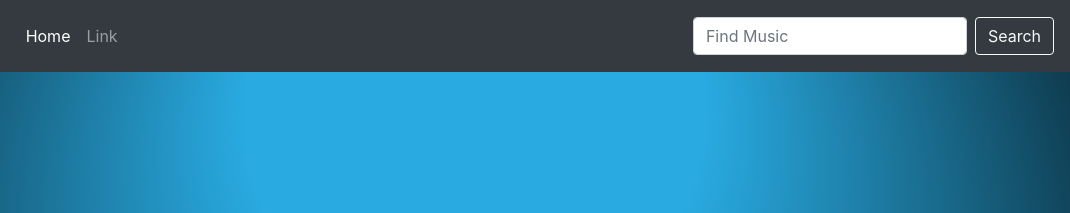
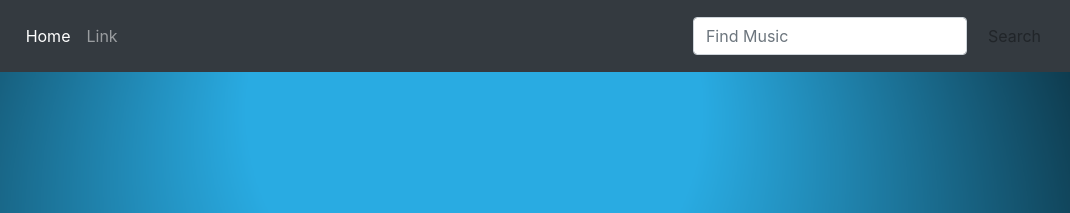
Before and after one commit to jacobhines91/Soundu, a plain HTML site: page home.html in a window 1280 px wide. Shown: the top 213 px of the page, 210-1280 px from the left. Drawn offline with nearby package versions, Linux system fonts and the light colour scheme; no server answers.

Commit message:
changes made

```diff
--- a/home.html
+++ b/home.html
@@ -49,7 +49,7 @@
                               </ul>
                               <form class="form-inline my-2 my-lg-0">
                                 <input class="form-control mr-sm-2" id="search" type="search" placeholder="Find Music" aria-label="Search">
-                                <button class="btn btn-outline-light my-2 my-sm-0" type="submit">Search</button>
+                                <button class="btn btn-outline-1 my-2 my-sm-0" type="submit">Search</button>
                               </form>
                             </div>
                           </nav>
```
